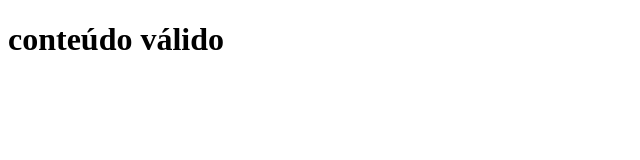
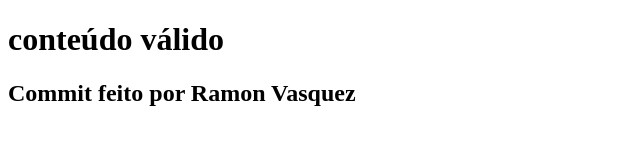
Before and after one commit to barrosiam/CI_CD, a plain HTML site: page index.html in a window 1280 px wide. Shown: the whole page, without its empty margins (0-640 px from the left). Drawn offline with Linux system fonts and the light colour scheme.

Commit message:
commit do ramon

```diff
--- a/index.html
+++ b/index.html
@@ -8,5 +8,6 @@
 </head>
 <body>
     <h1>conteúdo válido</h1>
+    <h2>Commit feito por Ramon Vasquez</h2>
 </body>
 </html>
```
